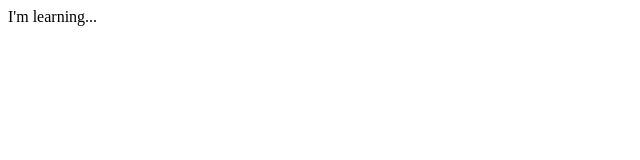
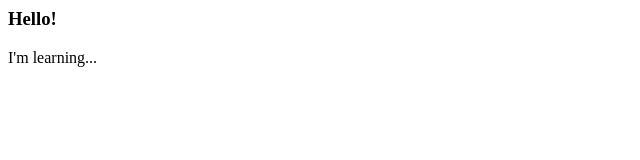
Before and after one commit to hannahsima/hannahsima.github.io, a plain HTML site: page index.html in a window 1280 px wide. Shown: the whole page, without its empty margins (0-640 px from the left). Drawn offline with Linux system fonts and the light colour scheme.

Commit message:
Update index.html

```diff
--- a/index.html
+++ b/index.html
@@ -1,6 +1,10 @@
 <html>
 
 <body>
-<p1>I'm learning...</p1>
+  <div id="in progress">
+    <h3>Hello!</h3>
+    <p>I'm learning...</p>
+  </div>
 </body>
+
 </html>
```
